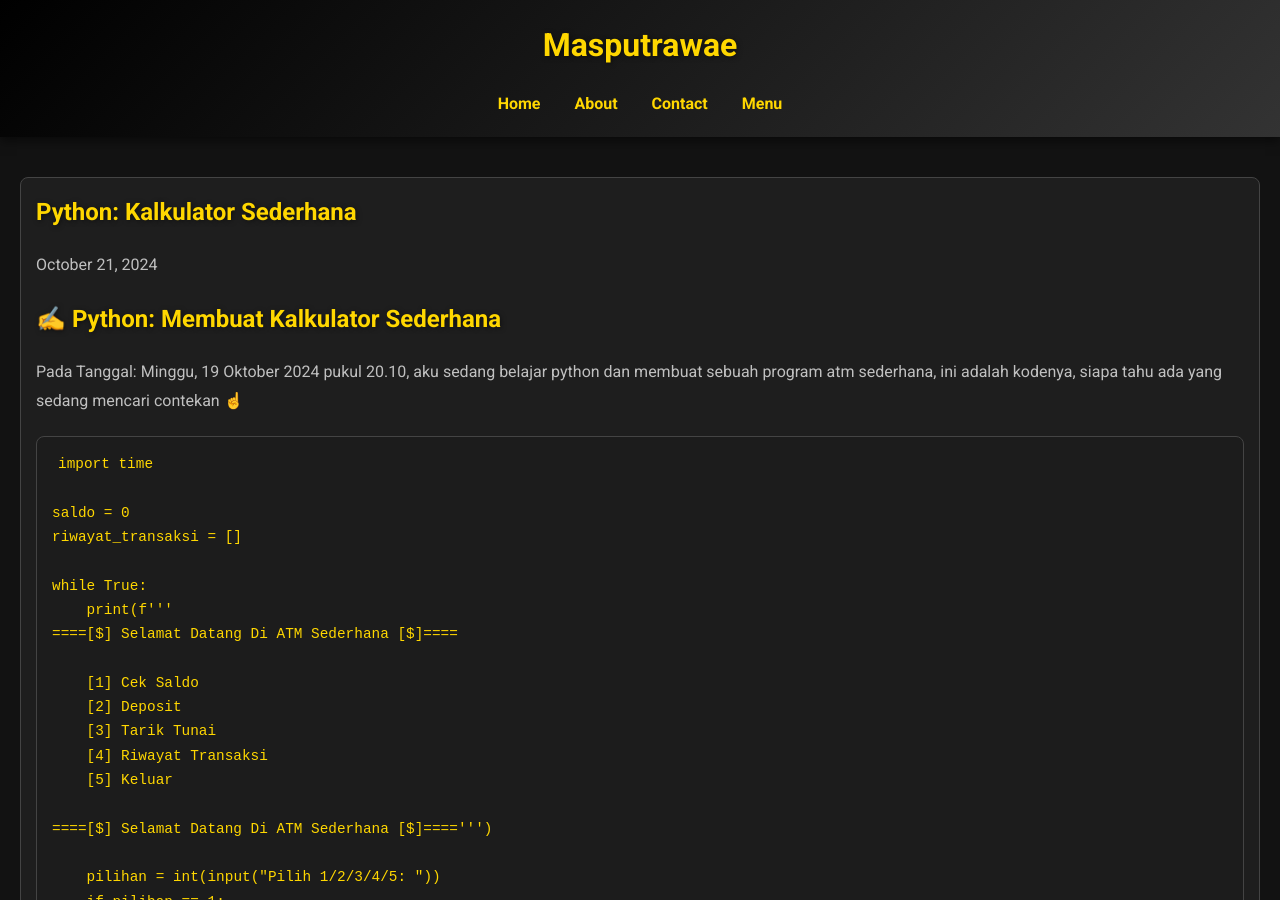
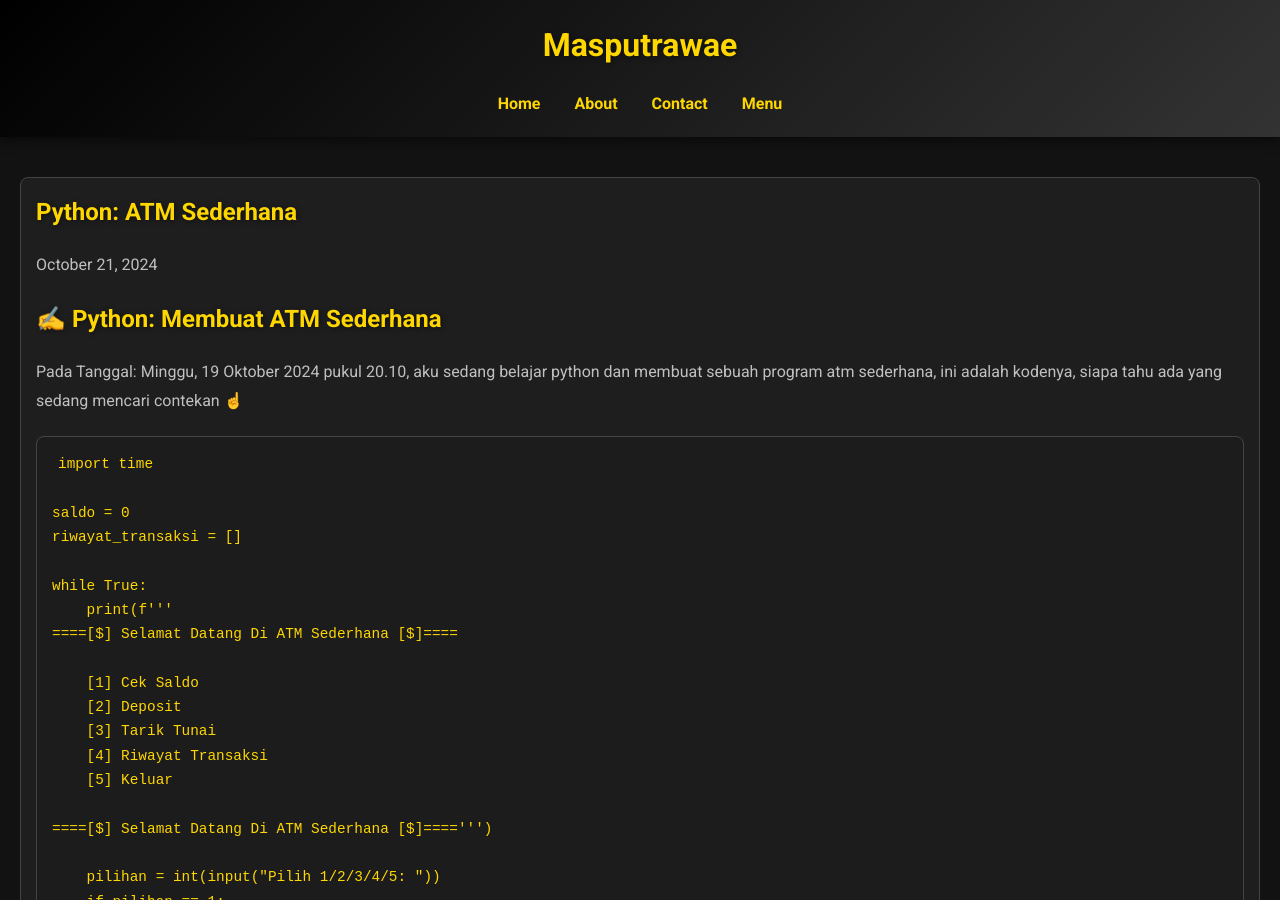
Before and after one commit to masputrawae/Mp-official, a Jekyll site: the page built from _posts/2024-10-20-python_atm_sederhana.md, in a window 1280 px wide and 900 px high. Built offline with Jekyll 4.4.1, drawn with Linux system fonts in a browser that asks for light colours; some of the changed text lies outside the part shown.

Commit message:
fix error

````diff
--- a/_posts/2024-10-20-python_kalkulator_sederhana 1.md
+++ b/_posts/2024-10-20-python_atm_sederhana.md
@@ -1,6 +1,6 @@
 ---
 layout: post
-title: "Python: Kalkulator Sederhana"
+title: "Python: ATM Sederhana"
 date: 2024-10-21
 categories:
   - Python
@@ -12,7 +12,7 @@ tags:
   - belajar_python
   - atm_sederhana
 ---
-# ✍️ Python: Membuat Kalkulator Sederhana
+# ✍️ Python: Membuat ATM Sederhana
 Pada Tanggal: Minggu, 19 Oktober 2024 pukul 20.10, aku sedang belajar python dan membuat sebuah program atm sederhana, ini adalah kodenya, siapa tahu ada yang sedang mencari contekan ☝️
 
 ```python
````
